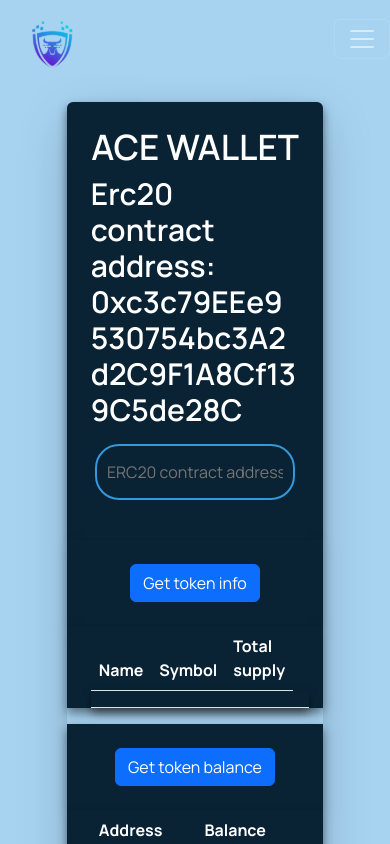
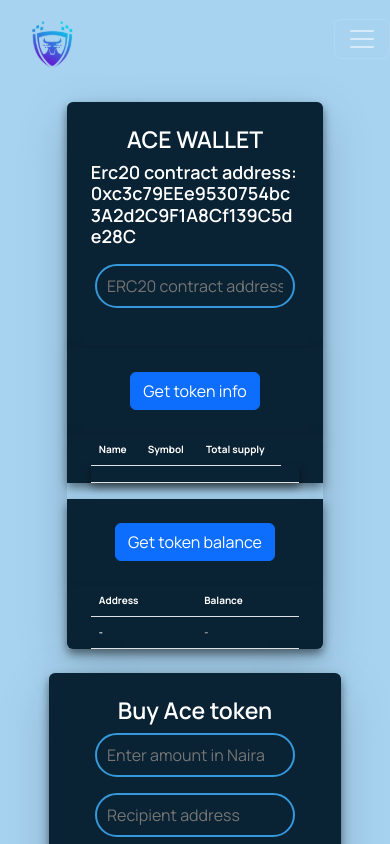
Before and after one commit to Rozymacassy/ACE-crypo-wallet, a React (Create React App) app: page /page/Wallet in a window 390 px wide. Shown: the top 844 px of the page. Built offline with nearby package versions, Linux system fonts and the light colour scheme.

Commit message:
modified the mobile responsiveness

```diff
--- a/src/pages/Wallet.js
+++ b/src/pages/Wallet.js
@@ -144,7 +144,8 @@
             <Nav.Link className="listitems">About</Nav.Link>
             <Nav.Link className="listitems">Features</Nav.Link>
             <Nav.Link className="listitems">FAQ</Nav.Link>
-            <Nav.Link href="#documentation" className="listitems">Documentation</Nav.Link>
+            <Nav.Link href="#documentation
+            " className="listitems">Documentation</Nav.Link>
             <LinkContainer to="/page/connect">
             <Button variant="primary" size="md">My Crypto</Button>
             </LinkContainer>
--- a/src/styles/Wallet.css
+++ b/src/styles/Wallet.css
@@ -1,6 +1,6 @@
 @import url('https://fonts.googleapis.com/css2?family=Manrope:wght@300;400;500;600;700;800&display=swap');
 
-.container{
+.container {
 
     margin: 0px;
     padding: 0px;
@@ -9,30 +9,33 @@
     background-color: #a7d3f1;
     overflow: hidden;
 }
-    .box{
+
+.box {
     background-color: #0A2334;
     color: #ffff;
     box-shadow: 0px 5px 10px 0px rgba(0, 0, 0, 0.5);
 
 
 }
+
 tr,
-    h1{
+h1 {
     color: #fff;
 }
 
-    .cont-add{
+.cont-add {
     word-wrap: break-word;
     color: #fff;
     font-size: 30px;
 }
 
-    input{
+input {
     display: block;
     margin: 0 auto;
-        background:none;
-        border:2px solid #3498db;
+    background: none;
+    border: 2px solid #3498db;
     padding: 14px 10px;
+    color: #fff;
     width: 200px;
     outline: none;
     border-radius: 24px;
@@ -44,12 +47,47 @@
 
     } */
 
-    input:focus{
+input:focus {
 
     width: 280px;
     border-color: #2ecc71;
 }
-    .submit-button{
+
+.submit-button {
     display: block;
     margin: 0 auto;
 }
+
+@media screen and (max-width: 600px) {
+    h1{
+        font-size: 23px;
+    }
+
+    .cont-add {
+       font-size: 18px;
+    }
+
+    tr{
+        font-size: 10px;
+    }
+
+input {
+    display: block;
+    margin: 0 auto;
+    background: none;
+    border: 2px solid #3498db;
+    padding: 8px 10px;
+    width: 200px;
+    outline: none;
+    color: #fff;
+    border-radius: 24px;
+    transition: 0.25s;
+}
+
+    input:focus {
+
+        width: 225px;
+        border-color: #2ecc71;
+    }
+
+}
```
Lines whose indentation alone changed are shown as unchanged.
